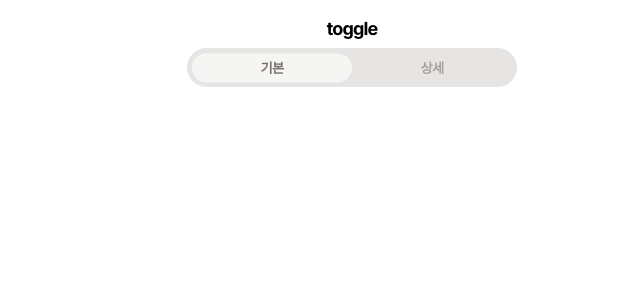
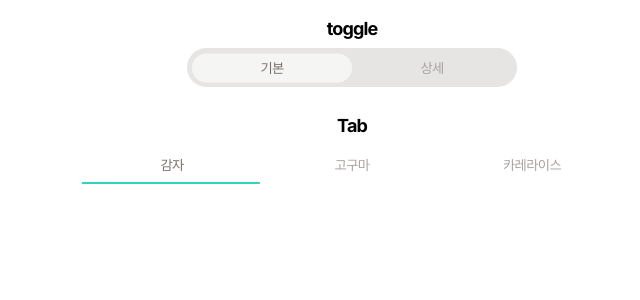
Before and after one commit to jgjgill/wanted_pre_onboarding_refactoring, a React (Create React App) app: page / in a window 1280 px wide. Shown: the top 300 px of the page, without its empty margins (288-928 px from the left). Built offline with nearby package versions, Linux system fonts and the light colour scheme.

Commit message:
Add - Toggle

```diff
--- a/src/components/Tab.jsx
+++ b/src/components/Tab.jsx
@@ -0,0 +1,35 @@
+import styles from './Tab.module.scss'
+import classNames from 'classnames/bind'
+import { useState } from 'react'
+
+const TAB_GROUP = ['감자', '고구마', '카레라이스']
+
+const cx = classNames.bind(styles)
+
+function Tab() {
+  const [temp, setTemp] = useState(TAB_GROUP[0])
+
+  const handleClickTab = (e) => {
+    const {value} = e.currentTarget
+    setTemp(value)
+  }
+
+
+  return (
+    <div>
+      <h1 className={styles.title}>Tab</h1>
+      <div className={styles.tabWrapper}>
+        {TAB_GROUP.map((tabItem) => (
+          <button key={`tabItem-${tabItem}`} type='button' value={tabItem} onClick={handleClickTab} className={cx(styles.tab, {temp: tabItem === temp})}>{tabItem}</button>
+      ))}
+        <div className={cx(styles.bottomColor, {
+          bottomLeftColor: temp === '감자',
+          bottomCenterColor: temp === '고구마',
+          bottomRightColor: temp === '카레라이스',
+        })} />
+      </div>
+    </div>
+  )
+}
+
+export default  Tab
--- /dev/null
+++ b/src/components/Tab.module.scss
@@ -0,0 +1,43 @@
+@use '/src/styles/constants/colors';
+@use '/src/styles/mixins/position';
+
+.title {
+  margin-bottom: 10px;
+  font-size: large;
+  font-weight: bold;
+}
+
+.tabWrapper {
+  position: relative;
+  display: flex;
+}
+
+.tab {
+  width: 180px;
+  padding: 10px 20px;
+  font-weight: 500;
+  color: colors.$TEXT_PRIMARY;
+}
+
+.temp {
+  color: colors.$TEXT_SECONDARY;
+}
+
+.bottomColor {
+  @include position.absolute(0 0 0 33%);
+  width: 33%;
+  border-bottom: 2px solid #2dd4bf;
+  transition: 0.2s;
+}
+
+.bottomLeftColor {
+  transform: translateX(-100%);
+}
+
+.bottomCenterColor {
+  transform: translateX(0);
+}
+
+.bottomRightColor {
+  transform: translateX(100%);
+}
--- a/src/components/Toggle.jsx
+++ b/src/components/Toggle.jsx
@@ -16,7 +16,7 @@ function Toggle() {
   }
 
   return (
-    <div className={styles.wrapper}>
+    <div>
       <h1 className={styles.title}>toggle</h1>
 
       <div className={styles.toggleWrapper}>
--- a/src/components/Toggle.module.scss
+++ b/src/components/Toggle.module.scss
@@ -29,7 +29,7 @@
 }
 
 .textToggle {
-  font-weight: bold;
+  font-weight: 500;
   color: colors.$TEXT_PRIMARY;
 }
 
--- a/src/routes/Routes.module.scss
+++ b/src/routes/Routes.module.scss
@@ -2,6 +2,8 @@
 
 .app {
   display: flex;
+  flex-direction: column;
+  gap: 30px;
   align-items: center;
   justify-content: center;
   padding-top: 20px;
--- a/src/routes/index.jsx
+++ b/src/routes/index.jsx
@@ -1,3 +1,4 @@
+import Tab from '../components/Tab'
 import Toggle from '../components/Toggle'
 import styles from './Routes.module.scss'
 
@@ -5,6 +6,7 @@ function App() {
   return (
     <div className={styles.app}>
       <Toggle />
+      <Tab />
     </div>
   )
 }
--- a/src/styles/mixins/_position.scss
+++ b/src/styles/mixins/_position.scss
@@ -17,7 +17,7 @@
   @return type-of($value) != 'null' and
     (
       str-slice($value + '', 1, 4) == 'calc' or index(auto inherit initial 0, $value) or
-        (type-of($value) == 'number' and not(unitless($value)))
+      (type-of($value) == 'number' and not(unitless($value)))
     );
 }
 
```
